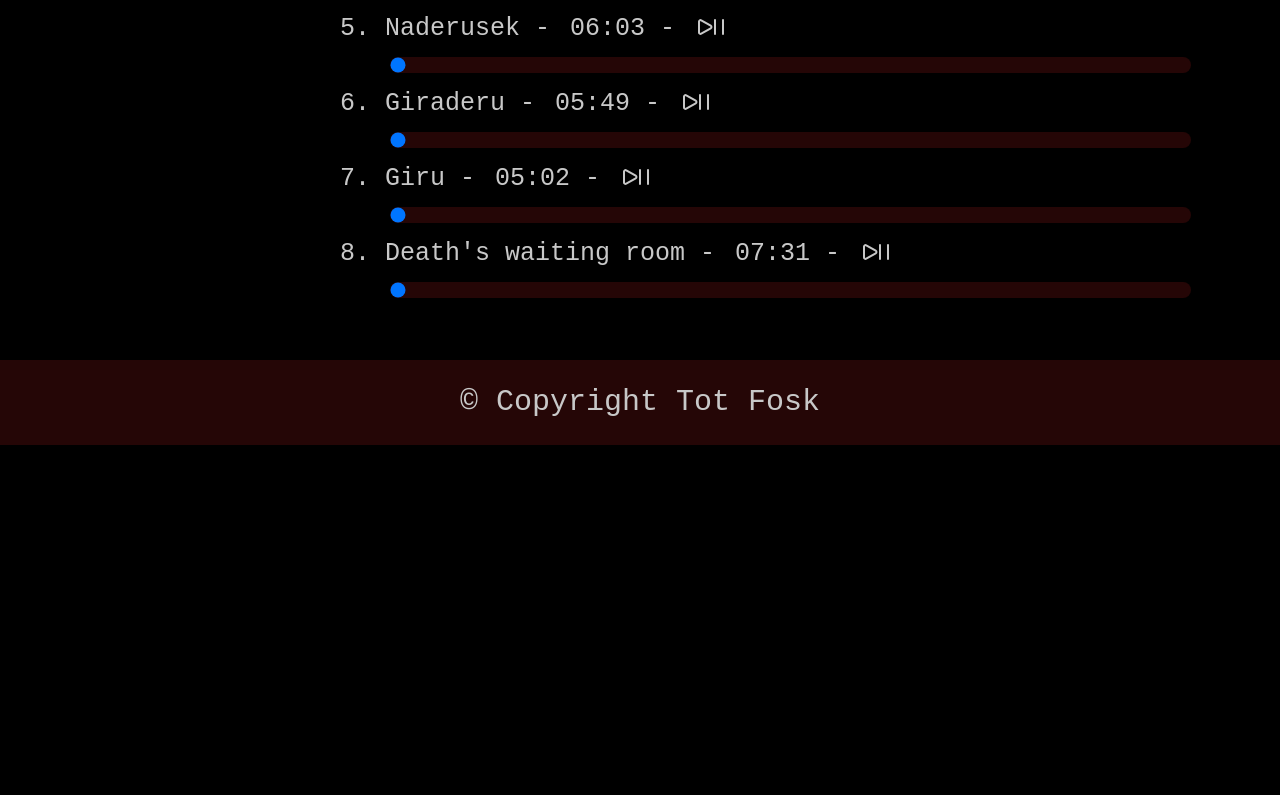
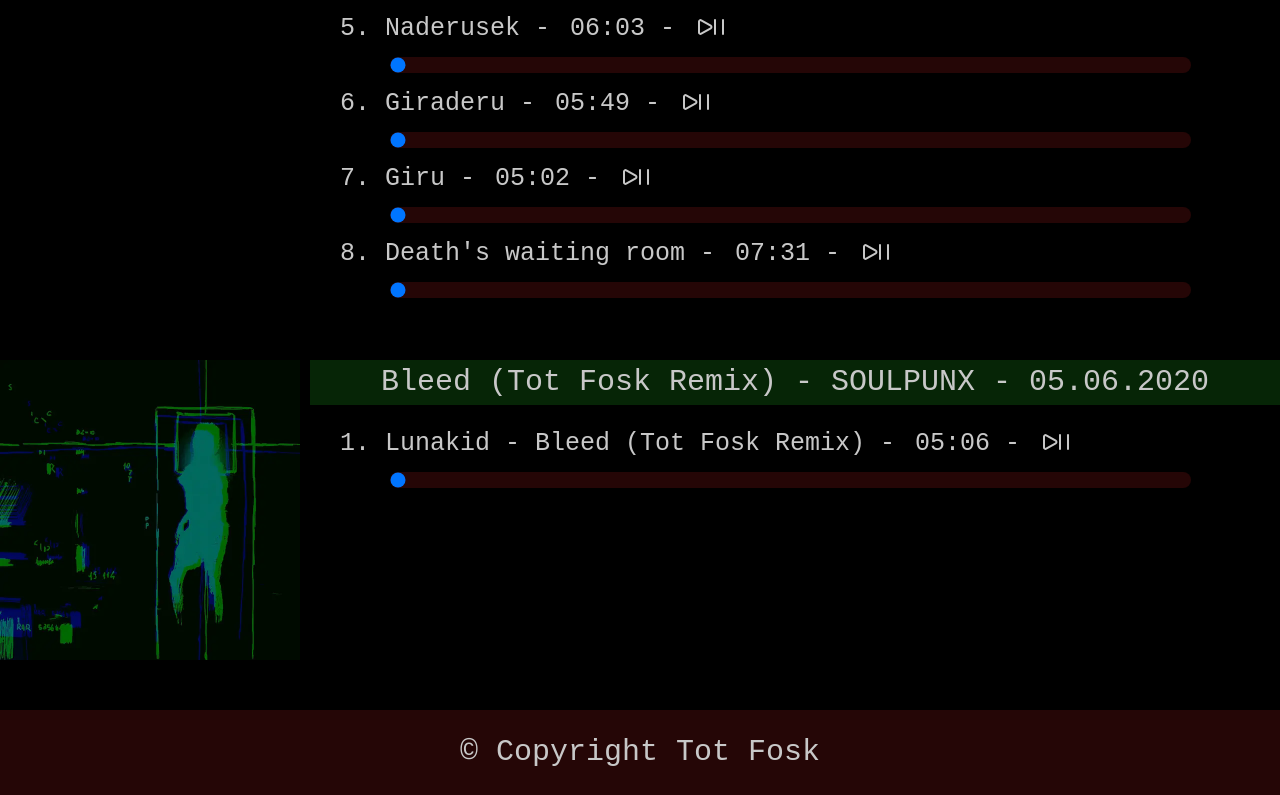
Before and after one commit to thelittlemitak/totfosk-com, a Next.js app: page /totfosk in a window 1280 px wide. Shown: the part 1205-2000 px from the top of the page. Before the commit the page ends 1650 px from the top, so only its background shows below. Built offline with nearby package versions, Linux system fonts and the light colour scheme.

Commit message:
add lunakid to totfosk and correct blog post

```diff
--- a/src/data/totfosk.js
+++ b/src/data/totfosk.js
@@ -40,6 +40,14 @@ const arembsubril = {
   key: 23132,
 };
 
-const releases = [arembsubril, korru, sukerrel];
+const lunakid = {
+  album: "Bleed (Tot Fosk Remix)",
+  tracks: [{ title: "Lunakid - Bleed (Tot Fosk Remix)", duration: "05:06", key: 137289 }],
+  date: "05.06.2020",
+  label: "SOULPUNX",
+  key: 343434,
+};
+
+const releases = [arembsubril, korru, sukerrel, lunakid];
 
 export default releases;
```
Also changed, not shown: src/data/blog.js (+4 -2 lines), public/totfosk/343434.webp (added), src/app/YELLOWDUCK.txt (added), src/data/missing.js (line endings or trailing spaces), yellow-duck.txt (deleted), 1 other file (tests, documents, lock files or other folders).
